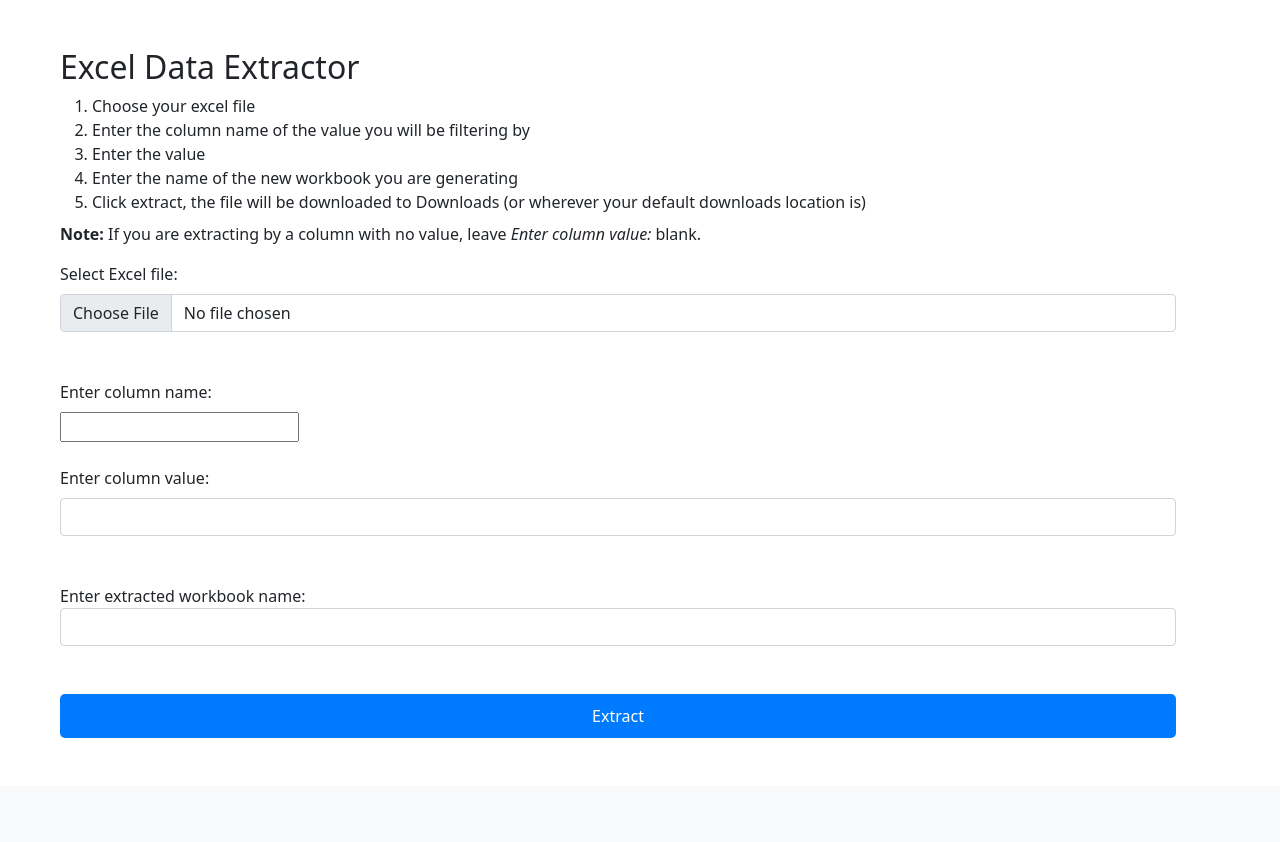
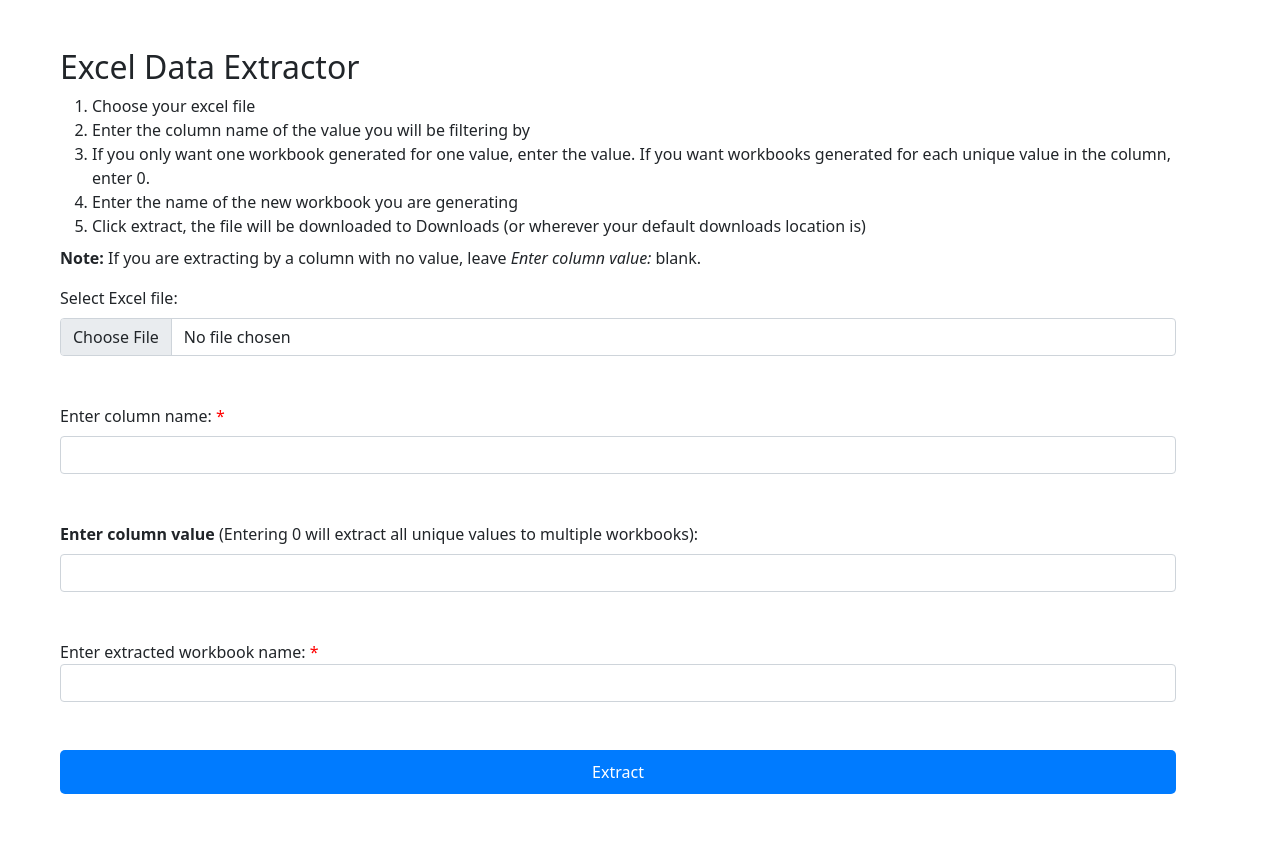
Before and after one commit to TheRealSharuto/excel-workbook-splitter-shara, a Flask app: page /excel-data-extractor in a window 1280 px wide. Shown: the part 56-898 px from the top of the page. Before the commit the page ends 794 px from the top, so only its background shows below. Run offline with Flask 3, Linux system fonts and the light colour scheme.

Commit message:
added extraction feature, update instructions, UI fix

```diff
--- a/app.py
+++ b/app.py
@@ -61,9 +61,22 @@
 
         # Extract from excel sheet
         df = pd.read_excel(file_path)
-        if col_value:
+        if col_value != "0":
             # Filter rows where the column matches the given value
             extracted_df = df[df[col_name] == col_value]
+        elif col_value == "0":
+            # Filter and make workbooks for all unique values in column
+            # Extract rows for each unique value in the column and save to separate workbooks
+            unique_values = df[col_name].dropna().unique()
+            zip_filename = os.path.join(OUTPUT_FOLDER, f"{col_name}_extracted.zip")
+
+            with zipfile.ZipFile(zip_filename, 'w') as zipf:
+                for value in unique_values:
+                    filtered_df = df[df[col_name] == value]
+                    output_path = os.path.join(OUTPUT_FOLDER, f'{col_name}_{value}.xlsx')
+                    filtered_df.to_excel(output_path, index=False, header=True, engine='openpyxl')
+                    zipf.write(output_path, os.path.basename(output_path))
+            return send_file(zip_filename, as_attachment=True)
         else:
             # Filter rows where the column is blank
             extracted_df = df[df[col_name].isna()]
--- a/templates/excel-data-extractor.html
+++ b/templates/excel-data-extractor.html
@@ -13,7 +13,7 @@
     <ol class="mt-2 mb-2">
         <li>Choose your excel file</li>
         <li>Enter the column name of the value you will be filtering by</li>
-        <li>Enter the value</li>
+        <li>If you only want one workbook generated for one value, enter the value. If you want workbooks generated for each unique value in the column, enter 0.</li>
         <li>Enter the name of the new workbook you are generating</li>
         <li>Click extract, the file will be downloaded to Downloads (or wherever your default downloads location is)</li>
     </ol>
@@ -22,14 +22,14 @@
         <label class="form-label">Select Excel file:</label><br>
         <input class="form-control" type="file" name="file" accept=".xlsx, .xls"><br><br>
 
-        <label class="form-label">Enter column name:</label><br>
-        <input type="text" name="col_name"><br><br>
+        <label class="form-label">Enter column name: <span style="color: red">*</span></label><br>
+        <input class="form-control" type="text" name="col_name" required><br><br>
 
-        <label class="form-label">Enter column value:</label><br>
+        <label class="form-label"><b>Enter column value</b> (Entering 0 will extract all unique values to multiple workbooks):</label><br>
         <input class="form-control" type="text" name="col_value"><br><br>
 
-        <label>Enter extracted workbook name:</label><br>
-        <input class="form-control" type="text" name="ext_workbook_name"><br><br>
+        <label>Enter extracted workbook name: <span style="color: red">*</span></label><br>
+        <input class="form-control" type="text" name="ext_workbook_name" required><br><br>
 
         <input class="form-control submit-form" type="submit" value="Extract">
     </form>
```
